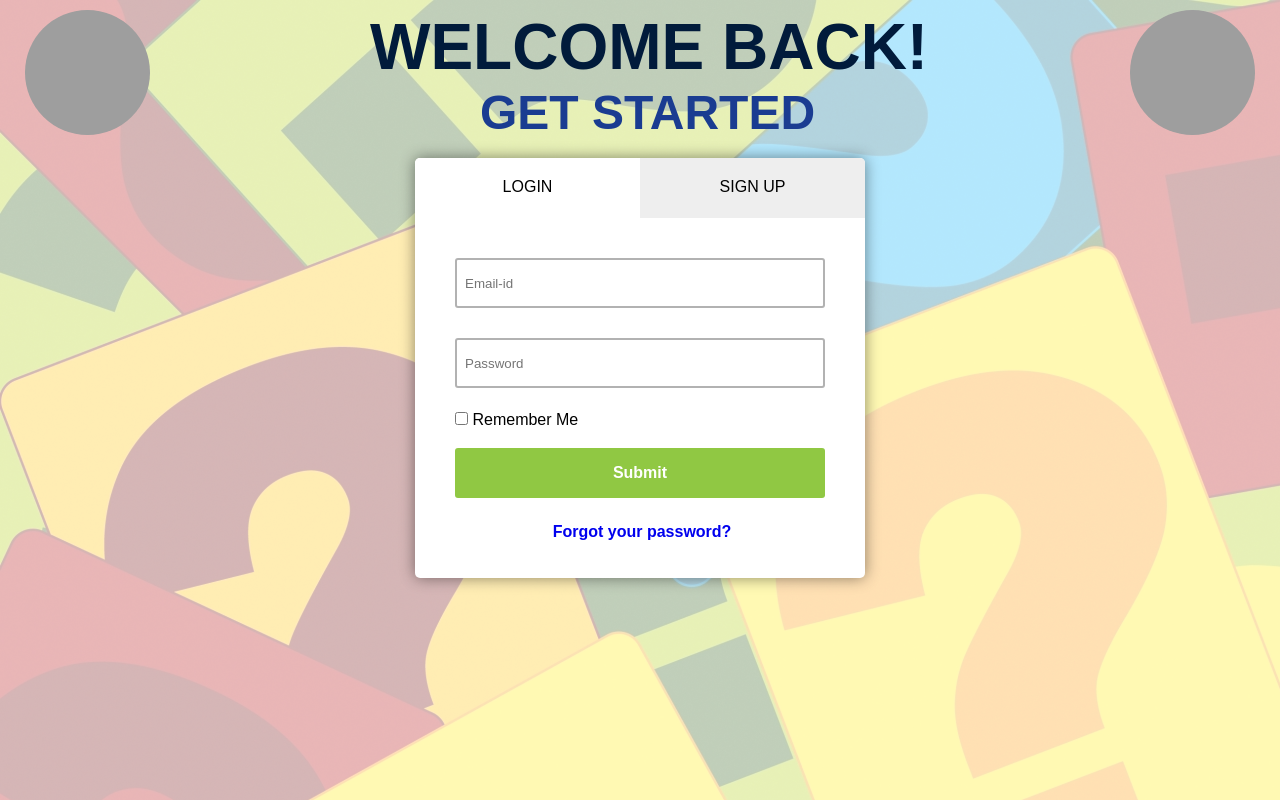
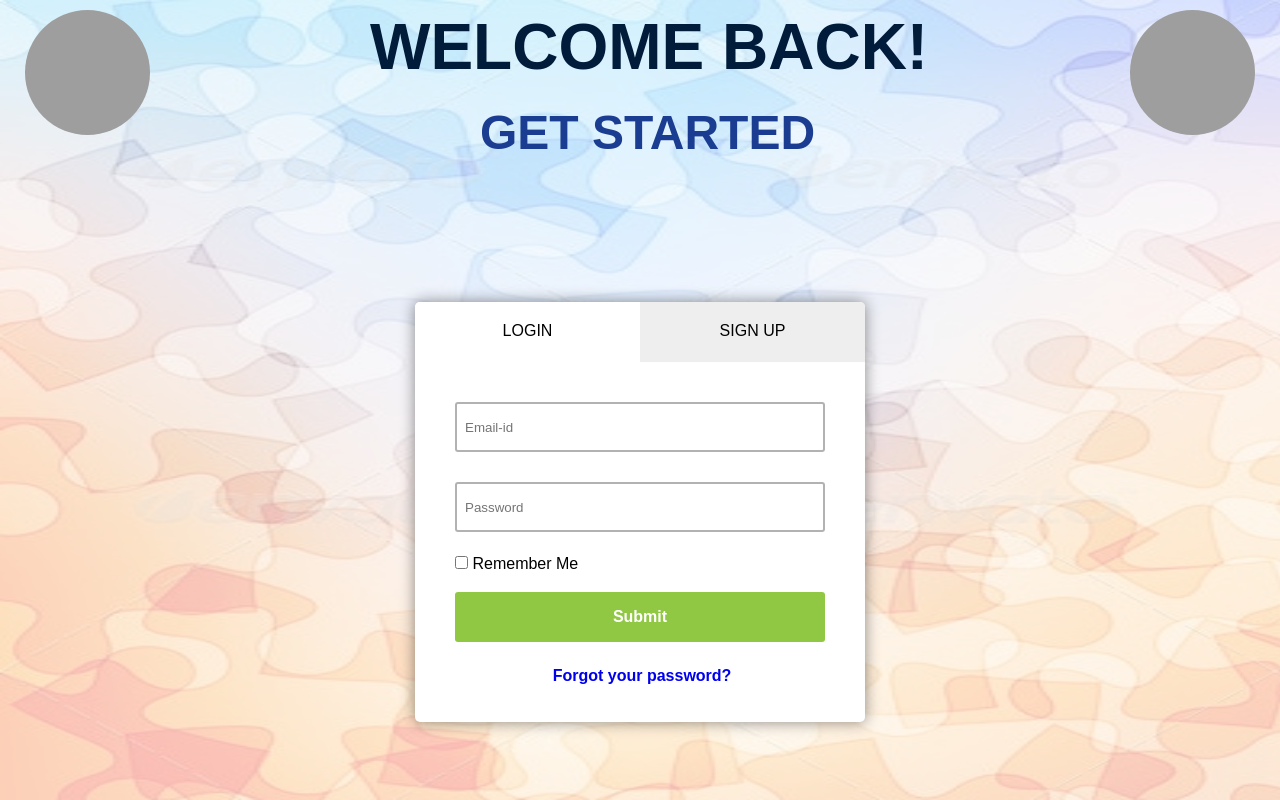
Before and after one commit to prachir1501/webappmenti, a PHP site: page /loginst-v.html in a window 1280 px wide. Run offline with PHP 8.4, Linux system fonts and the light colour scheme; grey boxes are pictures that could not be loaded.

Commit message:
background image

```diff
--- a/loginst-v.css
+++ b/loginst-v.css
@@ -53,9 +53,12 @@ body{
 
 
   font-family:'Montserrat', sans-serif;
-  background-image: url(wall.jpg);
+  background-image: url(new7.jpg);
+  background-repeat: no-repeat;
+  background-size:1900px 1000px;
   background-color: rgba(255,255,255,0.7);
     background-blend-mode: lighten;
+
 }
 
 a{
--- a/loginst-v.html
+++ b/loginst-v.html
@@ -16,8 +16,9 @@
 </div>
 
   <div id="bg">
-    <h1 style="color:rgb(1, 27, 59);font-size:400%;text-align:center;padding-bottom:30px;position: absolute;left: 130px;top:-10px">WELCOME BACK!</h1>
-    <h1 style="color:rgb(26, 60, 145);font-size:300%;text-align:center;padding-top:30px;position: absolute;left: 240px;top:35px">GET STARTED</h1>
+    <h1 style="color:rgb(1, 27, 59);font-size:400%;text-align:center;padding-bottom:80px;position: absolute;left: 130px;top:-10px">WELCOME BACK!</h1>
+    <h1 style="color:rgb(26, 60, 145);font-size:300%;text-align:center;padding-top:50px;position: absolute;left: 240px;top:35px">GET STARTED</h1>
+    <br><br><br><br><br><br><br><br>
     <div class="module" id="mod">
       <ul>
         <li class="tab activeTab" onclick="switchToLogIn()">LOGIN</li>
```
Also changed, not shown: new7.jpg (added).
